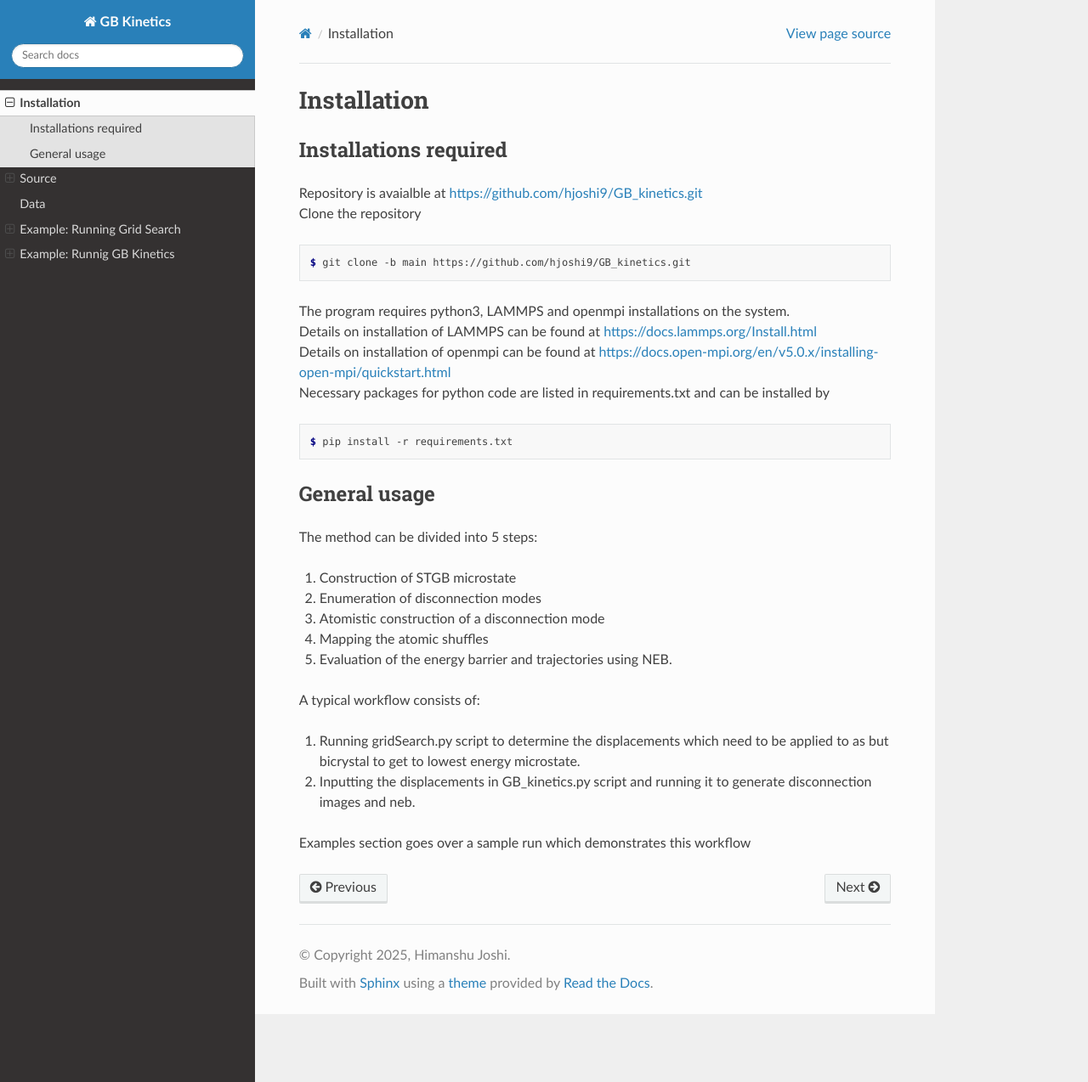
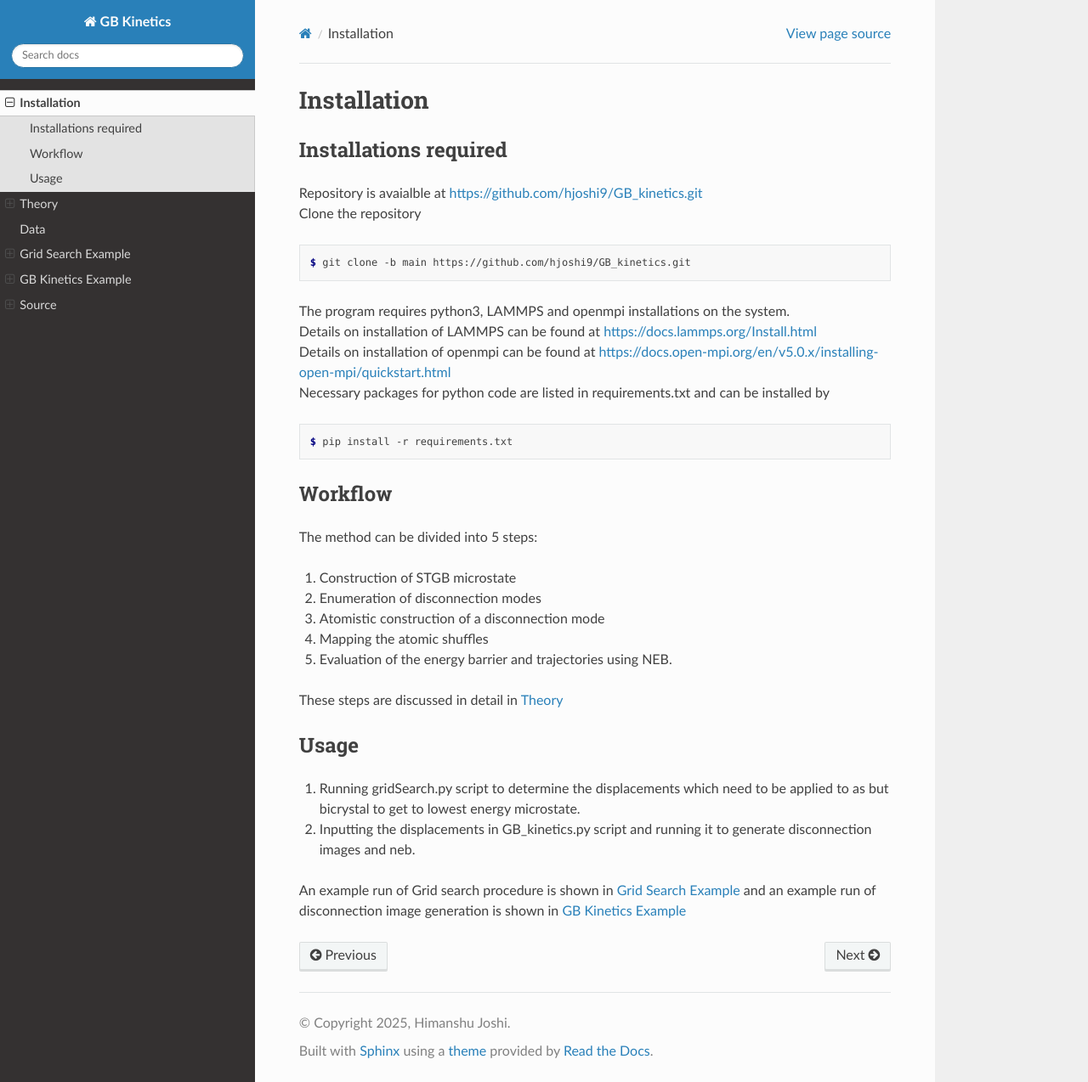
Before and after one commit to hjoshi9/GB_kinetics, a Sphinx documentation site: the page built from docs/source/usage.rst, in a window 1280 px wide and 1274 px high. Shown: the whole window at 85% size. Built offline with Sphinx 7.4.7 and the Read the Docs theme 3.1.0, drawn with Linux system fonts in a browser that asks for light colours.

Commit message:
Added theory section to documentation

```diff
--- a/docs/source/conf.py
+++ b/docs/source/conf.py
@@ -23,6 +23,7 @@
 
 
 extensions = ['sphinx.ext.autodoc',
+    'sphinx.ext.mathjax',
     'sphinx.ext.napoleon',    # For Google/NumPy style docstrings
     'sphinx.ext.viewcode',    # Optional: adds links to source code
 ]
--- a/docs/source/example_gbkinetics.rst
+++ b/docs/source/example_gbkinetics.rst
@@ -1,4 +1,4 @@
-Example: Runnig GB Kinetics
+GB Kinetics Example
 =============================
 
 This example demonstrates how to run the GB kinetics script and walks through where the results are stored.
--- a/docs/source/example_gs.rst
+++ b/docs/source/example_gs.rst
@@ -1,4 +1,4 @@
-Example: Running Grid Search
+Grid Search Example
 ============================
 
 This example demonstrates how to run grid search script and interpret the results.
--- a/docs/source/index.rst
+++ b/docs/source/index.rst
@@ -24,10 +24,11 @@
    :maxdepth: 1
 
    usage
-   modules
+   theory
    data
    example_gs
    example_gbkinetics
+   modules
 
 Indices and tables
 ==================
--- a/docs/source/usage.rst
+++ b/docs/source/usage.rst
@@ -21,8 +21,8 @@
     $ pip install -r requirements.txt
 
 
-General usage
---------------
+Workflow
+---------
 
 | The method can be divided into 5 steps:
 
@@ -32,9 +32,13 @@
 #. Mapping the atomic shuffles
 #. Evaluation of the energy barrier and trajectories using NEB.
 
-|  A typical workflow consists of:
+These steps are discussed in detail in :doc:`Theory <theory>`
+
+Usage
+---------
 
 #. Running gridSearch.py script to determine the displacements which need to be applied to as but bicrystal to get to lowest energy microstate.
 #. Inputting the displacements in GB_kinetics.py script and running it to generate disconnection images and neb.
 
-Examples section goes over a sample run which demonstrates this workflow
+An example run of Grid search procedure is shown in :doc:`Grid Search Example <example_gs>`
+and an example run of disconnection image generation is shown in :doc:`GB Kinetics Example<example_gbkinetics>`
```
Also changed, not shown: docs/source/theory.rst (added, +130 -0 lines), docs/source/_static/disconnection_atomic.png (added), docs/source/_static/disconnection_cartoon.png (added), docs/source/_static/gb_migration_cartoon.png (added), docs/source/_static/gb_migration_disc_images.png (added), docs/source/_static/gb_migration_disc_min_images.png (added), docs/source/_static/plastic_slip.png (added), docs/source/_static/theory_workflow.png (added).
